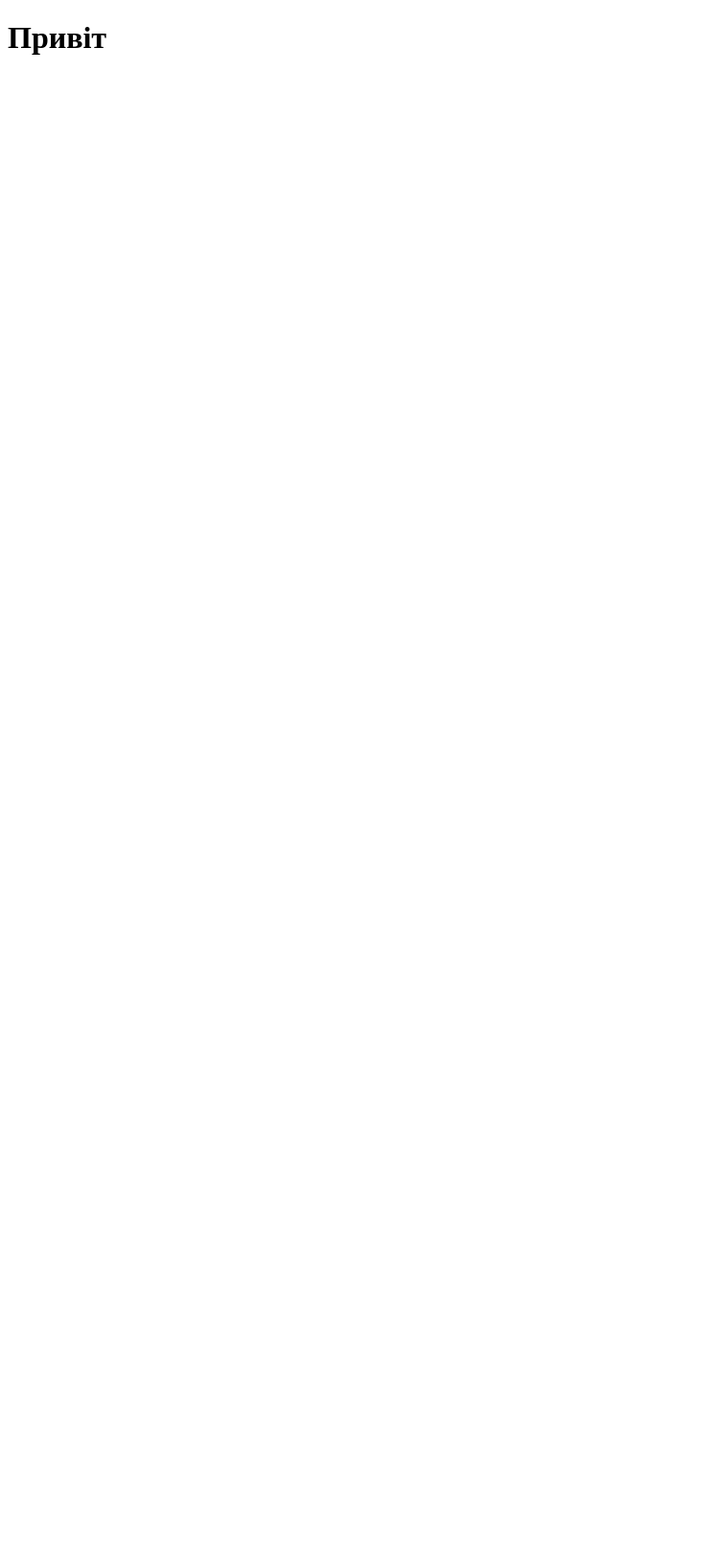
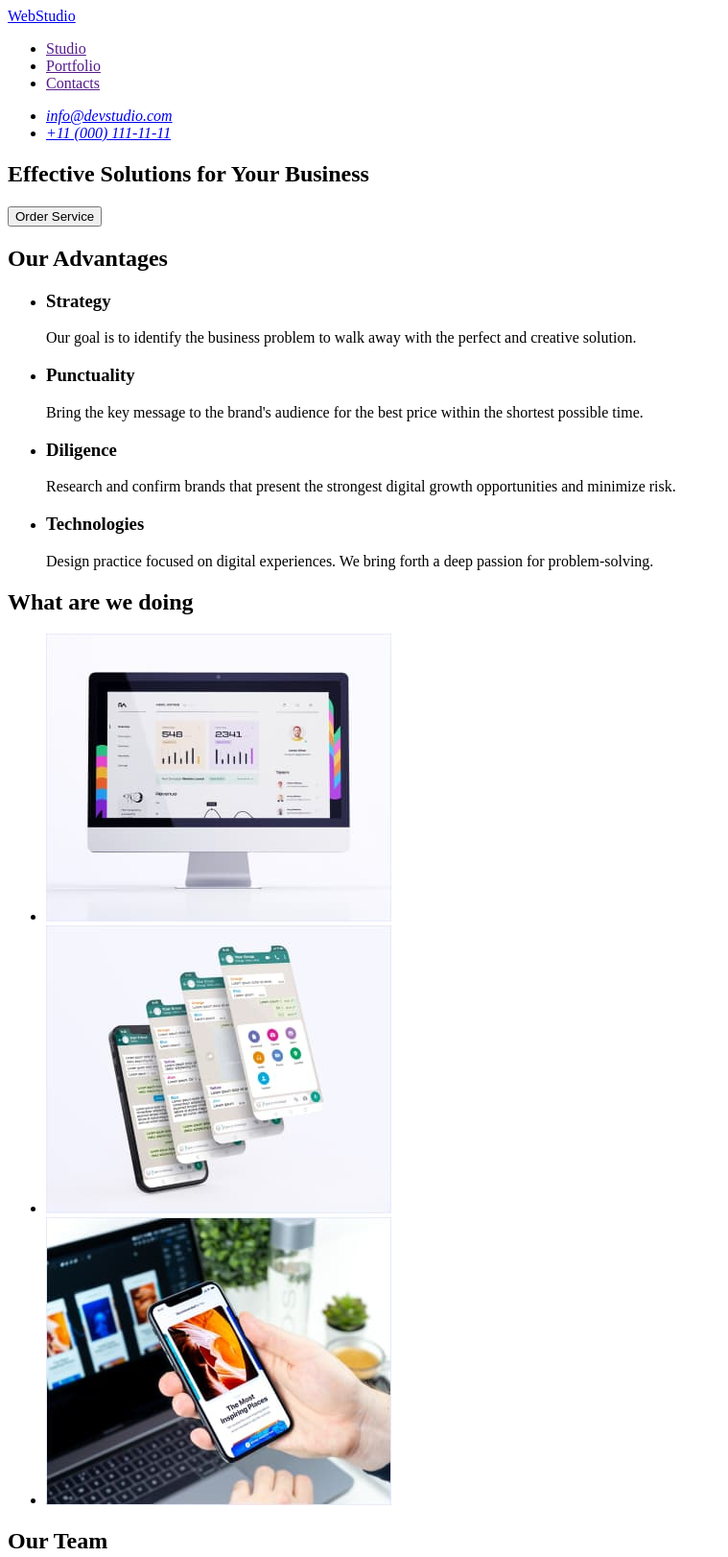
Before and after one commit to Vikingmen/goit-homework-02, a plain HTML site: page index.html in a window 1280 px wide. Shown: the top 1622 px of the page at 96% size, without its empty margins (0-759 px from the left). Before the commit the page ends 800 px from the top, so only its background shows below. Drawn offline with Linux system fonts and the light colour scheme.

Commit message:
open fail

```diff
--- a/index.html
+++ b/index.html
@@ -1,12 +1,150 @@
 <!DOCTYPE html>
 <html lang="en">
-<head>
-    <meta charset="UTF-8">
-    <meta http-equiv="X-UA-Compatible" content="IE=edge">
-    <meta name="viewport" content="width=device-width, initial-scale=1.0">
+  <head>
+    <meta charset="UTF-8" />
+    <meta http-equiv="X-UA-Compatible" content="IE=edge" />
+    <meta name="viewport" content="width=device-width, initial-scale=1.0" />
     <title>Document</title>
-</head>
-<body>
-    <h1>Привіт</h1>
-</body>
+  </head>
+  <body>
+    <header>
+      <!-- navigate -->
+      <nav>
+        <a href="./index.html">WebStudio</a>
+        <ul>
+          <li><a href="">Studio</a></li>
+          <li><a href="">Portfolio</a></li>
+          <li><a href="">Contacts</a></li>
+        </ul>
+      </nav>
+      <address>
+        <ul>
+          <li><a href="mailto:info@devstudio.com">info@devstudio.com</a></li>
+          <li><a href="tel:+110001111111">+11 (000) 111-11-11</a></li>
+        </ul>
+      </address>
+    </header>
+    <main>
+      <section>
+        <h1>Effective Solutions for Your Business</h1>
+        <button type="button">Order Service</button>
+      </section>
+
+      <section>
+        <h2>Our Advantages</h2>
+        <ul>
+          <li>
+            <h3>Strategy</h3>
+            <p>
+              Our goal is to identify the business problem to walk away with the
+              perfect and creative solution.
+            </p>
+          </li>
+          <li>
+            <h3>Punctuality</h3>
+            <p>
+              Bring the key message to the brand's audience for the best price
+              within the shortest possible time.
+            </p>
+          </li>
+          <li>
+            <h3>Diligence</h3>
+            <p>
+              Research and confirm brands that present the strongest digital
+              growth opportunities and minimize risk.
+            </p>
+          </li>
+          <li>
+            <h3>Technologies</h3>
+            <p>
+              Design practice focused on digital experiences. We bring forth a
+              deep passion for problem-solving.
+            </p>
+          </li>
+        </ul>
+      </section>
+      <section>
+        <h2>What are we doing</h2>
+        <ul>
+          <li>
+            <img
+              src="./images/rectangle1.jpg"
+              alt="IMG1"
+              width="360"
+              height="300"
+            />
+          </li>
+          <li>
+            <img
+              src="./images/rectangle2.jpg"
+              alt="IMG2"
+              width="360"
+              height="300"
+            />
+          </li>
+          <li>
+            <img
+              src="./images/rectangle3.jpg"
+              alt="IMG3"
+              width="360"
+              height="300"
+            />
+          </li>
+        </ul>
+      </section>
+      <section>
+        <h2>Our Team</h2>
+        <ul>
+          <li>
+            <img
+              src="./images/markguerrero.jpg"
+              alt="MarkGuerrero"
+              width="264"
+              height="260"
+            />
+            <h3>Mark Guerrero</h3>
+            <p>Product Designer</p>
+          </li>
+          <li>
+            <img
+              src="./images/tomford.jpg"
+              alt="TomFord"
+              width="264"
+              height="260"
+            />
+            <h3>Tom Ford</h3>
+            <p>Frontend Developer</p>
+          </li>
+          <li>
+            <img
+              src="./images/camilagarcia.jpg"
+              alt="CamilaGarcia"
+              width="264"
+              height="260"
+            />
+            <h3>Camila Garcia</h3>
+            <p>Marketing</p>
+          </li>
+          <li>
+            <img
+              src="./images/danielwilson.jpg"
+              alt="DanielWilson"
+              width="264"
+              height="260"
+            />
+            <h3>Daniel Wilson</h3>
+            <p>UI Designer</p>
+          </li>
+        </ul>
+      </section>
+    </main>
+
+    <footer>
+      <a href="./index.html">WebStudio</a>
+      <p>
+        Increase the flow of customers and sales for your business with digital
+        marketing & growth solutions.
+      </p>
+    </footer>
+  </body>
 </html>
```
Also changed, not shown: css/style.css (added), images/camilagarcia.jpg (added), images/danielwilson.jpg (added), images/markguerrero.jpg (added), images/rectangle1.jpg (added), images/rectangle2.jpg (added), images/rectangle3.jpg (added), images/tomford.jpg (added).
